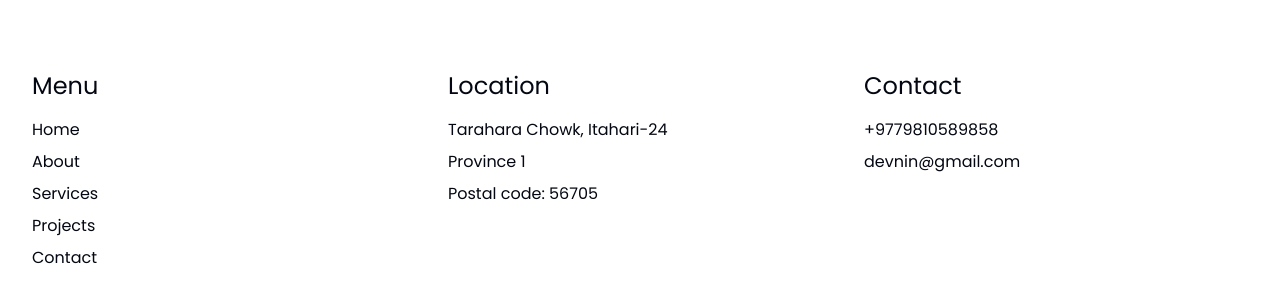
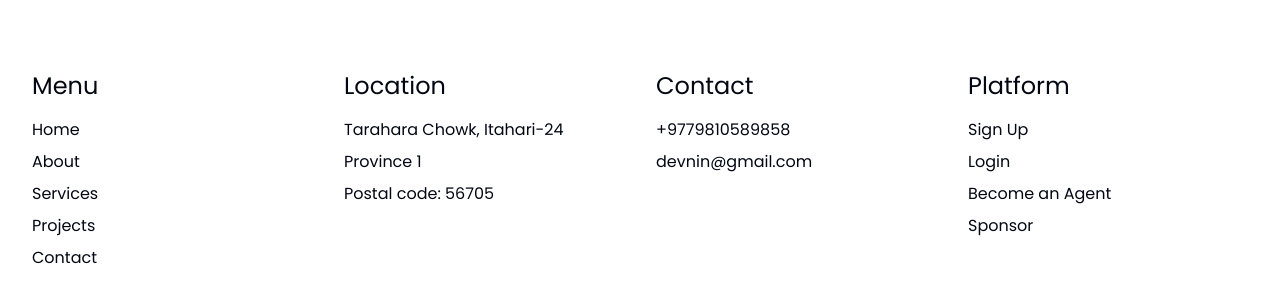
Before and after one commit to nishanbudhathoki2266/nyano-nepal, a Next.js app: page / in a window 1280 px wide. Shown: the part 4262-4564 px from the top of the page. Built offline with nearby package versions, Linux system fonts and the light colour scheme.

Commit message:
feat(site-wide): append more links on footers

```diff
--- a/src/components/ui/common/SiteWide.tsx
+++ b/src/components/ui/common/SiteWide.tsx
@@ -12,7 +12,7 @@ const SiteWide = () => {
     <GridContainer>
       {footers.map((footer) => (
         <div
-          className="col-span-full md:col-span-2 lg:col-span-4 flex flex-col justify-start"
+          className="col-span-full md:col-span-2 lg:col-span-3 flex flex-col justify-start"
           key={footer.heading}
         >
           <Heading isTertiary className="mb-4">
@@ -23,7 +23,10 @@ const SiteWide = () => {
             {footer.links
               ? footer.links.map((link) => (
                   <li key={link.link}>
-                    <Link href={link.href} className="text-sm md:text-base">
+                    <Link
+                      href={link.href}
+                      className="text-sm md:text-base hover:underline underline-offset-2"
+                    >
                       {link.link}
                     </Link>
                   </li>
--- a/src/content/Footer.ts
+++ b/src/content/Footer.ts
@@ -54,6 +54,27 @@ const footers = [
       },
     ],
   },
+  {
+    heading: "Platform",
+    links: [
+      {
+        link: "Sign Up",
+        href: "#",
+      },
+      {
+        link: "Login",
+        href: "#",
+      },
+      {
+        link: "Become an Agent",
+        href: "#",
+      },
+      {
+        link: "Sponsor",
+        href: "#",
+      },
+    ],
+  },
 ];
 
 export default footers;
```
